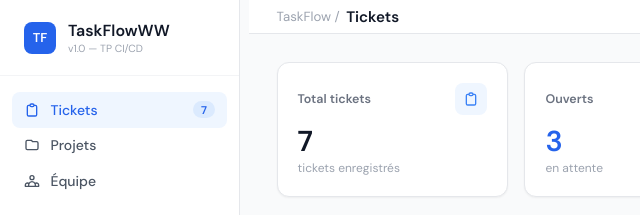
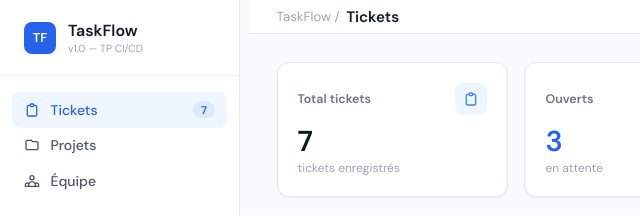
Before and after one commit to DevaradjaLessy/taskflow, a website: page index.html in a window 1280 px wide. Shown: the top 215 px of the page, 0-640 px from the left. Drawn offline with nearby package versions, Linux system fonts and the light colour scheme.

Commit message:
feat: mise a jour titre TaskFlow

```diff
--- a/index.html
+++ b/index.html
@@ -584,7 +584,7 @@ body {
   <div class="sidebar-logo">
     <div class="logo-icon" aria-hidden="true">TF</div>
     <div>
-      <div class="logo-name">TaskFlowWW</div>
+      <div class="logo-name">TaskFlow</div>
       <div class="logo-ver">v1.0 — TP CI/CD</div>
     </div>
   </div>
```
